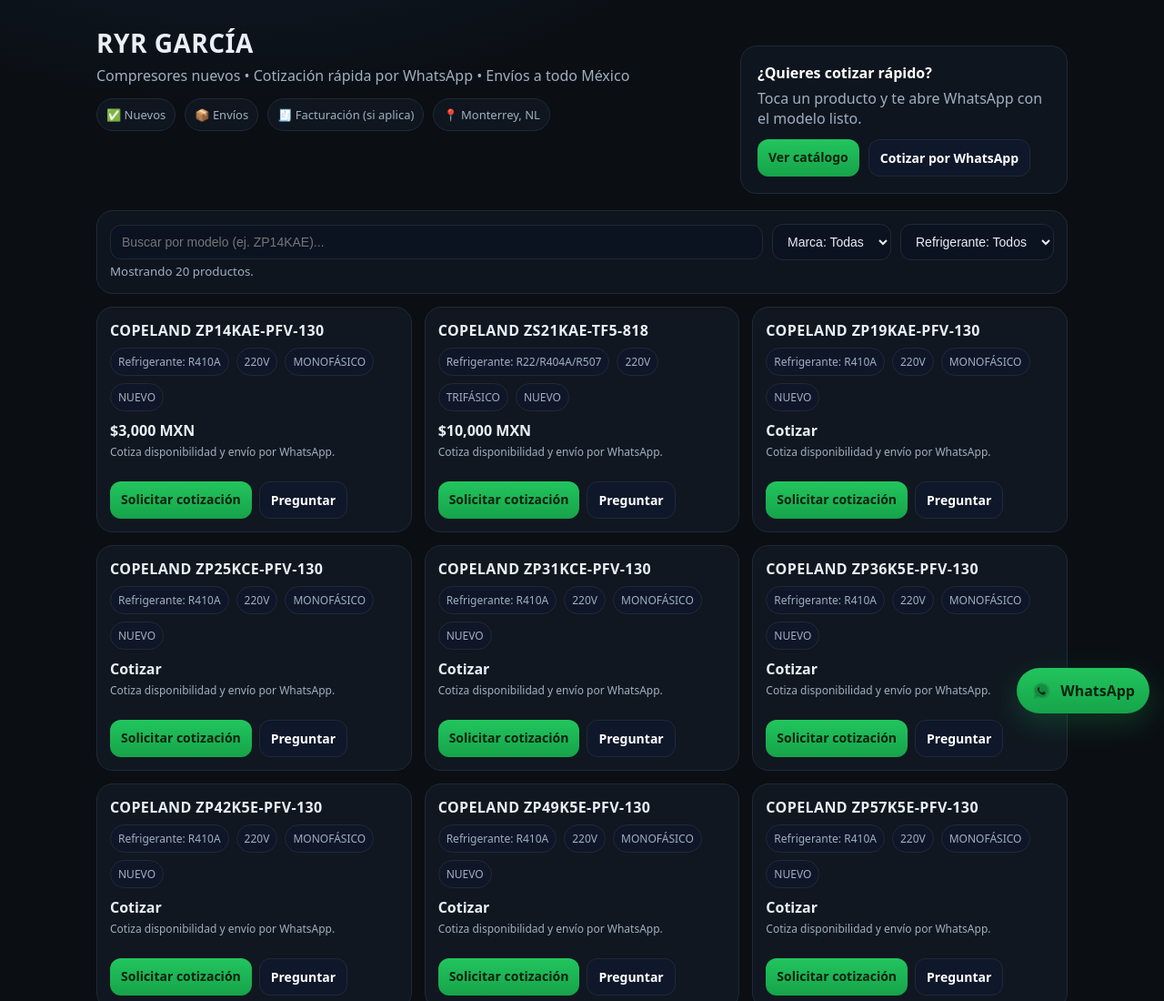
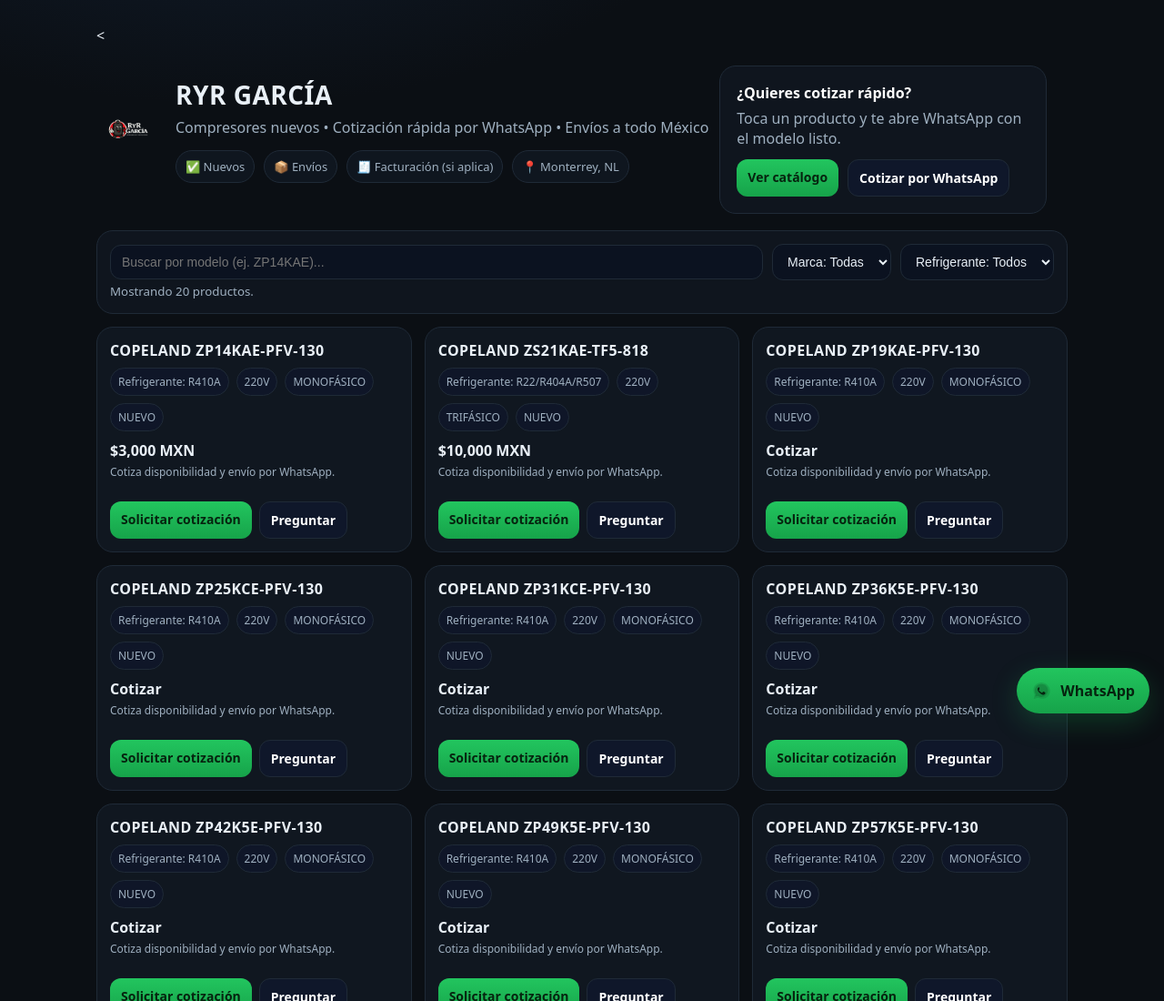
Before and after one commit to ZharlyGC/RyRGarcia, a plain HTML site: page index.html in a window 1280 px wide. Shown: the top 1100 px of the page at 91% size. Drawn offline with Linux system fonts and the light colour scheme.

Commit message:
Update index.html

```diff
--- a/index.html
+++ b/index.html
@@ -71,15 +71,19 @@
   <div class="wrap">
     <header>
       <div class="brand">
-        <h1>RYR GARCÍA</h1>
-        <p>Compresores nuevos • Cotización rápida por WhatsApp • Envíos a todo México</p>
-        <div class="pillbar">
+        <<div class="brand" style="display:flex; align-items:center; gap:12px;">
+  <img src="logo.png" alt="RYR GARCÍA" style="height:50px;">
+  <div>
+    <h1 style="margin:0;">RYR GARCÍA</h1>
+    <p style="margin:6px 0 0;color:#9fb0c0;">
+      Compresores nuevos • Cotización rápida por WhatsApp • Envíos a todo México</p>
+<div class="pillbar">
           <span class="pill">✅ Nuevos</span>
           <span class="pill">📦 Envíos</span>
           <span class="pill">🧾 Facturación (si aplica)</span>
           <span class="pill">📍 Monterrey, NL</span>
         </div>
-      </div>
+</div>
       <div class="hero" style="max-width:360px">
         <div><strong>¿Quieres cotizar rápido?</strong></div>
         <div style="margin-top:6px;color:var(--muted)">Toca un producto y te abre WhatsApp con el modelo listo.</div>
```
